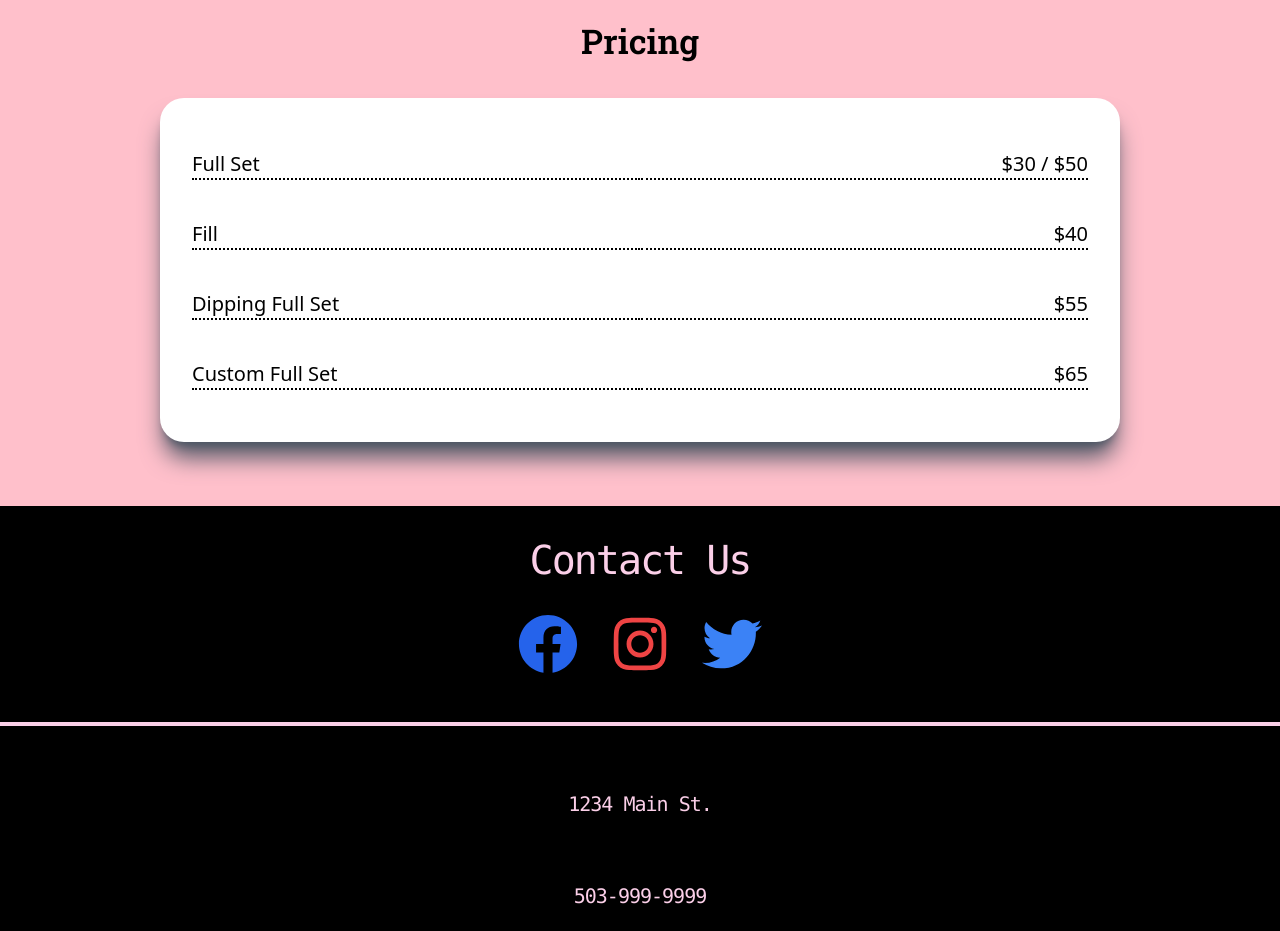
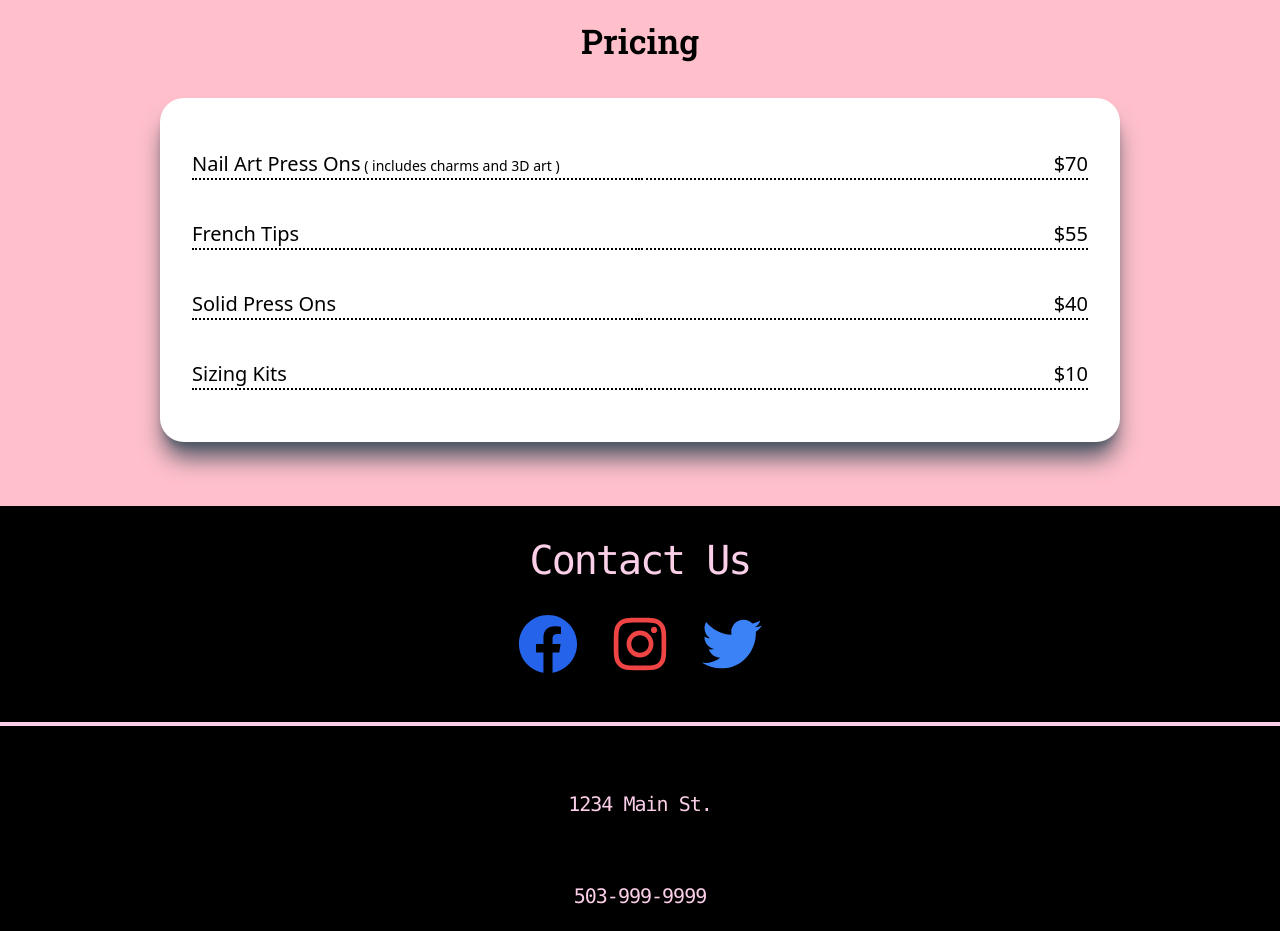
Before and after one commit to Batmanninja1991/nailSalon, a React (Vite) app: page / in a window 1280 px wide. Shown: the part 1720-2651 px from the top of the page. Built offline with nearby package versions, Linux system fonts and the light colour scheme.

Commit message:
edited prices

```diff
--- a/src/components/Pricing.jsx
+++ b/src/components/Pricing.jsx
@@ -13,17 +13,28 @@ const Pricing = () => {
         <div className="w-11/12 lg:w-9/12 h-full bg-white rounded-3xl  shadow-gray-600 shadow-xl px-4 py-8">
           <ul className="grid grid-cols-2 py-1">
             <li className="text-xl pt-4 pb-4 pl-4 text-left">
-              Full Set
+              Nail Art Press Ons
+              <span className="text-sm"> ( includes charms and 3D art )</span>
               <div className="w-full border-b-2 border-black border-dotted"></div>
             </li>
             <li className="text-xl pt-4 pb-4 pr-4 pl-[1px] text-right">
-              $30 / $50
+              $70
               <div className="w-full border-b-2 border-black border-dotted"></div>
             </li>
           </ul>
           <ul className="grid grid-cols-2 py-1">
             <li className="text-xl pt-4 pb-4 pl-4 text-left">
-              Fill
+              French Tips
+              <div className="w-full border-b-2 border-black border-dotted"></div>
+            </li>
+            <li className="text-xl pt-4 pb-4 pr-4 pl-[1px] text-right">
+              $55
+              <div className="w-full border-b-2 border-black border-dotted"></div>
+            </li>
+          </ul>
+          <ul className="grid grid-cols-2 py-1">
+            <li className="text-xl pt-4 pb-4 pl-4 text-left">
+              Solid Press Ons
               <div className="w-full border-b-2 border-black border-dotted"></div>
             </li>
             <li className="text-xl pt-4 pb-4 pr-4 pl-[1px] text-right">
@@ -33,21 +44,11 @@ const Pricing = () => {
           </ul>
           <ul className="grid grid-cols-2 py-1">
             <li className="text-xl pt-4 pb-4 pl-4 text-left">
-              Dipping Full Set
+              Sizing Kits
               <div className="w-full border-b-2 border-black border-dotted"></div>
             </li>
             <li className="text-xl pt-4 pb-4 pr-4 pl-[1px] text-right">
-              $55
-              <div className="w-full border-b-2 border-black border-dotted"></div>
-            </li>
-          </ul>
-          <ul className="grid grid-cols-2 py-1">
-            <li className="text-xl pt-4 pb-4 pl-4 text-left">
-              Custom Full Set
-              <div className="w-full border-b-2 border-black border-dotted"></div>
-            </li>
-            <li className="text-xl pt-4 pb-4 pr-4 pl-[1px] text-right">
-              $65
+              $10
               <div className="w-full border-b-2 border-black border-dotted"></div>
             </li>
           </ul>
```
Also changed, not shown: 1 other file (tests, documents, lock files or other folders).
